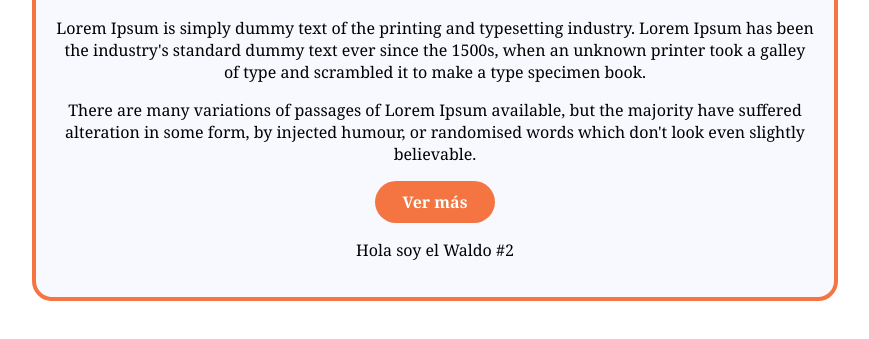
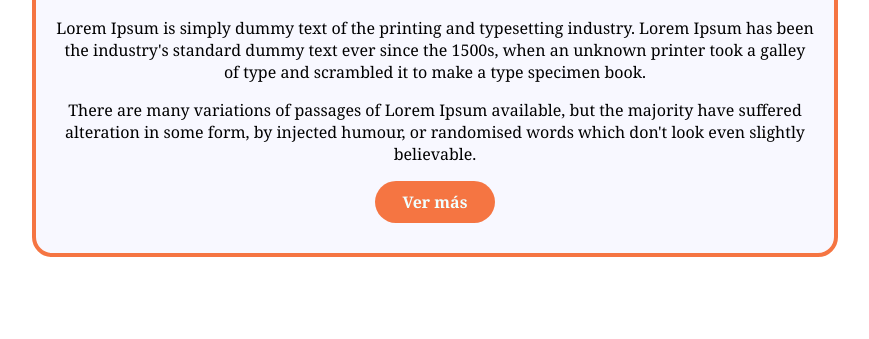
Before and after one commit to JoseWaldo/blogsito2, a plain HTML site: page index.html in a window 1280 px wide. Shown: the part 131-470 px from the top of the page, without its empty margins (205-1074 px from the left). Drawn offline with Linux system fonts and the light colour scheme.

Commit message:
quitando lo que hizo Waldo#2

```diff
--- a/index.html
+++ b/index.html
@@ -19,7 +19,6 @@
                 <span>Ver más</span>
             </div>
         </div>
-        <p>Hola soy el Waldo #2</p>
     </div>
 </body>
 </html>
```
